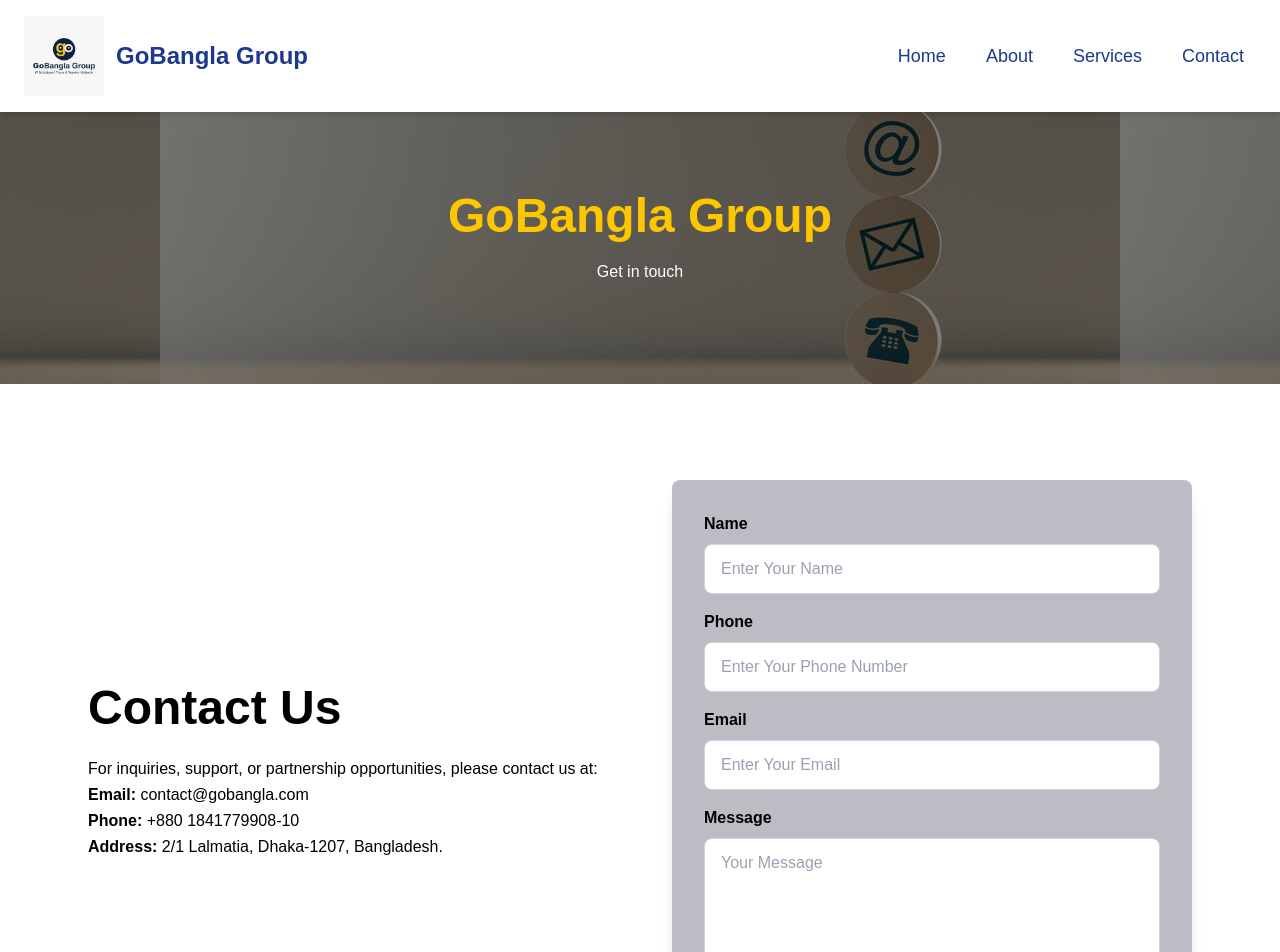
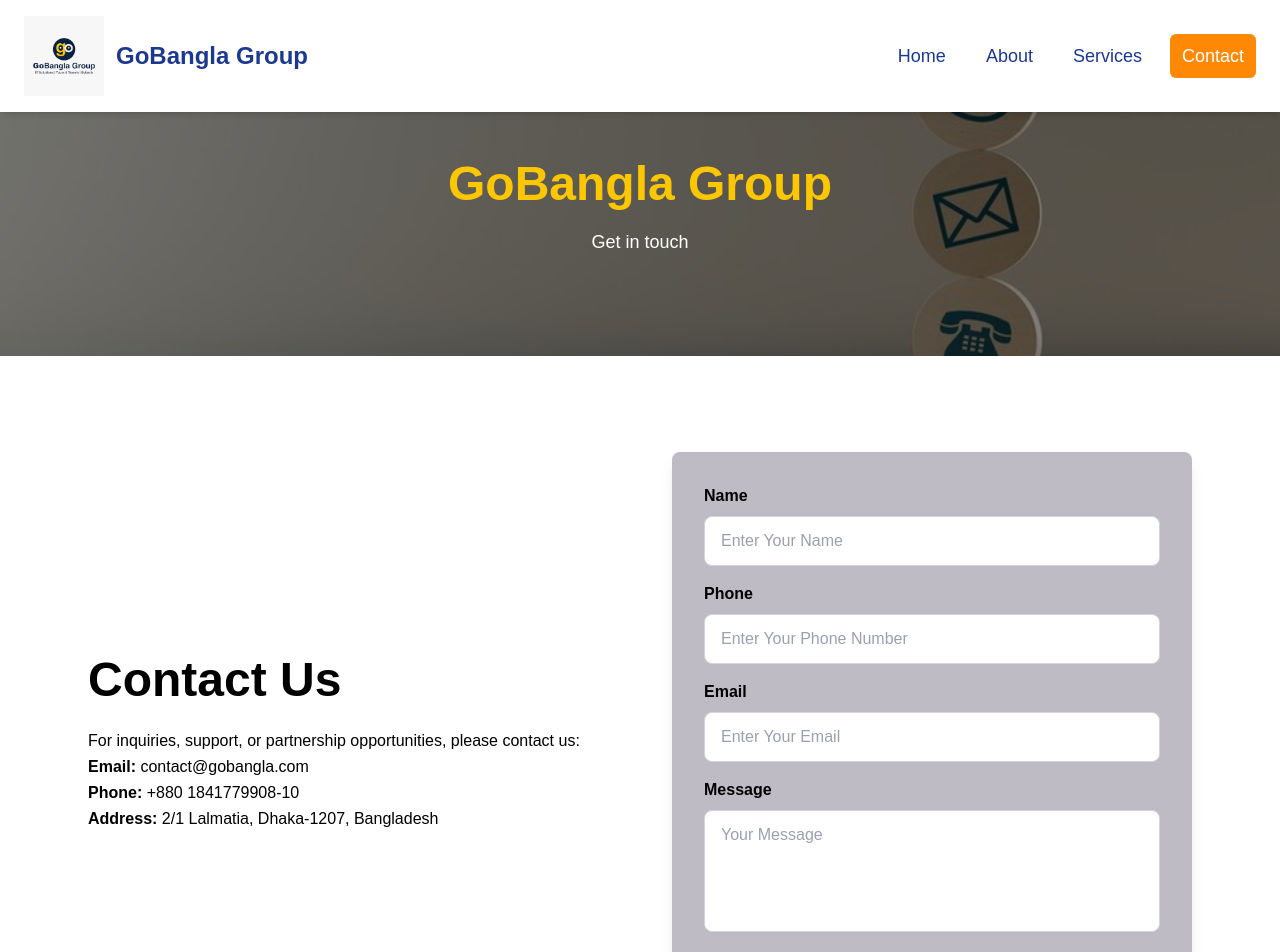
Before and after one commit to mohtasim2003/GoBangla-Group-Website, a Next.js app in the folder gobangla/: page /Contact in a window 1280 px wide. Shown: the top 952 px of the page. Built offline with nearby package versions, Linux system fonts and the light colour scheme.

Commit message:
updatedContact

```diff
--- a/gobangla/app/Component/Navbar.tsx
+++ b/gobangla/app/Component/Navbar.tsx
@@ -2,44 +2,48 @@
 import React from "react";
 import Image from "next/image";
 import Link from "next/link";
-import AboutPage from "../about/page";
+import { usePathname } from "next/navigation";
 
 const Navbar: React.FC = () => {
+  const pathname = usePathname();
+
+  const navLink = (path: string) =>
+    `px-3 py-2 rounded-md transition ${
+      pathname === path
+        ? "bg-orange-400 text-white"   // ACTIVE STATE
+        : "text-blue-900 hover:bg-orange-300 hover:text-blue-900"
+    }`;
+
   return (
-    <div className="w-full navbar bg-white shadow-md px-6 py-4 fixed top-0 left-0 z-50 flex items-center gap-3 sticky top-0 z-50">
+    <div className="w-full navbar bg-white shadow-md px-6 py-4 fixed top-0 left-0 z-50 flex items-center gap-3">
 
       <Link href="/">
-      <Image
-        src="/Logo.png"
-        alt="Logo"
-        width={80}
-        height={80}
-      />
+        <Image src="/Logo.png" alt="Logo" width={80} height={80} />
       </Link>
 
-      <span className="text-2xl font-semibold text-blue-900 text-align-center">
+      <span className="text-2xl font-semibold text-blue-900">
         GoBangla Group
       </span>
 
+      <div className="ml-auto flex items-center gap-4 text-lg font-medium">
 
-      <div className="ml-auto flex items-center gap-4 text-lg font-medium text-blue-900">
-  <Link href="/" className="px-3 py-2 rounded-md hover:bg-orange-300 hover:text-blue-900 transition">
+        <Link href="/" className={navLink("/")}>
           Home
         </Link>
 
-  <Link href="/about" className="px-3 py-2 rounded-md hover:bg-orange-300 hover:text-blue-900 transition">
+        <Link href="/about" className={navLink("/about")}>
           About
         </Link>
 
-  <Link href="/Services" className="px-3 py-2 rounded-md hover:bg-orange-300 hover:text-blue-900 transition">
+        <Link href="/Services" className={navLink("/Services")}>
           Services
         </Link>
 
-  <Link href="/Contact" className="px-3 py-2 rounded-md hover:bg-orange-300 hover:text-blue-900 transition">
+        <Link href="/Contact" className={navLink("/Contact")}>
           Contact
         </Link>
+
       </div>
-
     </div>
   );
 };
--- a/gobangla/app/Contact/page.tsx
+++ b/gobangla/app/Contact/page.tsx
@@ -1,20 +1,19 @@
 'use client';
-import Link from "next/link";
+
 import React from "react";
 import Navbar from "../Component/Navbar";
 import Footer from "../Component/Footer";
-import Image from "next/image";
-
 
 export default function ContactPage() {
   return (
     <main className="bg-white">
-      <Navbar></Navbar>
 
+      {/* Navbar */}
+      <Navbar />
 
       {/* HERO */}
       <section
-        className="relative bg-base-100 py-20  bg-center"
+        className="relative bg-base-100 py-20 bg-center bg-cover mt-20"
         style={{ backgroundImage: "url('/contactBG.jpg')" }}
       >
         {/* Overlay */}
@@ -26,33 +25,31 @@
             <h1 className="mb-5 text-4xl md:text-5xl font-bold text-yellow-400">
               GoBangla Group
             </h1>
-
-            <p className="mb-5">
-                Get in touch
-            </p>
+            <p className="mb-5 text-lg">Get in touch</p>
           </div>
         </div>
       </section>
 
+      {/* CONTACT SECTION */}
       <section className="py-24">
         <div className="max-w-6xl mx-auto px-6 grid md:grid-cols-2 gap-16 items-center">
 
-          {/* Text */}
+          {/* LEFT TEXT */}
           <div>
-            <h2 className="text-5xl text-base-content font-bold mb-6 text-black">
+            <h2 className="text-5xl font-bold mb-6 text-black">
               Contact Us
             </h2>
-            <p className="text-base-content/70 leading-relaxed mb-6 text-black">
-              For inquiries, support, or partnership opportunities, please contact us at:
+
+            <p className="leading-relaxed mb-6 text-black">
+              For inquiries, support, or partnership opportunities, please contact us:
               <br />
-              <span className="font-semibold text-base-content">Email:</span> contact@gobangla.com <br></br>
-              <span className="font-semibold text-base-content">Phone:</span> +880 1841779908-10 <br></br>
-              <span className="font-semibold text-base-content">Address:</span> 2/1 Lalmatia, Dhaka-1207, Bangladesh.
-
+              <span className="font-semibold">Email:</span> contact@gobangla.com <br />
+              <span className="font-semibold">Phone:</span> +880 1841779908-10 <br />
+              <span className="font-semibold">Address:</span> 2/1 Lalmatia, Dhaka-1207, Bangladesh
             </p>
           </div>
 
-          {/* Form */}
+          {/* FORM */}
           <div className="bg-[#bebbc4] p-8 rounded-lg shadow-lg">
             <form>
 
@@ -65,9 +62,7 @@
                   type="text"
                   id="name"
                   placeholder="Enter Your Name"
-        className="w-full py-3 px-4 rounded-lg bg-white text-black
-        border border-gray-300 placeholder-gray-400
-        focus:outline-none focus:ring-2 focus:ring-blue-500"
+                  className="w-full py-3 px-4 rounded-lg bg-white text-black border border-gray-300 placeholder-gray-400 focus:outline-none focus:ring-2 focus:ring-blue-500"
                 />
               </div>
 
@@ -80,9 +75,7 @@
                   type="text"
                   id="phone"
                   placeholder="Enter Your Phone Number"
-        className="w-full py-3 px-4 rounded-lg bg-white text-black
-        border border-gray-300 placeholder-gray-400
-        focus:outline-none focus:ring-2 focus:ring-blue-500"
+                  className="w-full py-3 px-4 rounded-lg bg-white text-black border border-gray-300 placeholder-gray-400 focus:outline-none focus:ring-2 focus:ring-blue-500"
                 />
               </div>
 
@@ -95,9 +88,7 @@
                   type="email"
                   id="email"
                   placeholder="Enter Your Email"
-        className="w-full py-3 px-4 rounded-lg bg-white text-black
-        border border-gray-300 placeholder-gray-400
-        focus:outline-none focus:ring-2 focus:ring-blue-500"
+                  className="w-full py-3 px-4 rounded-lg bg-white text-black border border-gray-300 placeholder-gray-400 focus:outline-none focus:ring-2 focus:ring-blue-500"
                 />
               </div>
 
@@ -110,9 +101,7 @@
                   id="message"
                   rows={4}
                   placeholder="Your Message"
-        className="w-full py-3 px-4 rounded-lg bg-white text-black
-        border border-gray-300 placeholder-gray-400
-        focus:outline-none focus:ring-2 focus:ring-blue-500 resize-none"
+                  className="w-full py-3 px-4 rounded-lg bg-white text-black border border-gray-300 placeholder-gray-400 focus:outline-none focus:ring-2 focus:ring-blue-500 resize-none"
                 ></textarea>
               </div>
 
@@ -121,8 +110,7 @@
                 <div className="bg-blue-400 p-2 rounded-xl shadow-md">
                   <button
                     type="submit"
-      className="btn btn-primary text-black font-bold py-3 px-8 rounded-lg
-      hover:bg-blue-600 transition duration-300"
+                    className="btn btn-primary text-black font-bold py-3 px-8 rounded-lg hover:bg-blue-600 transition duration-300"
                   >
                     Send Message
                   </button>
@@ -131,10 +119,13 @@
 
             </form>
           </div>
+
         </div>
       </section>
 
-      <Footer></Footer>
+      {/* Footer */}
+      <Footer />
+
     </main>
   );
 }
```
Lines whose indentation alone changed are shown as unchanged.
